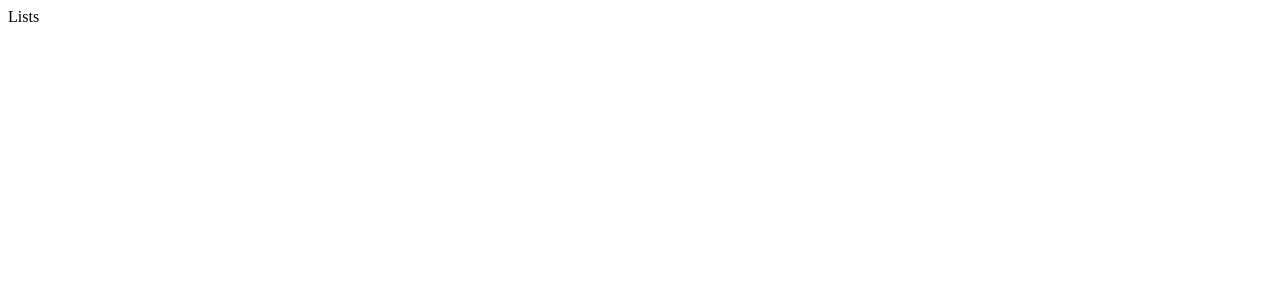
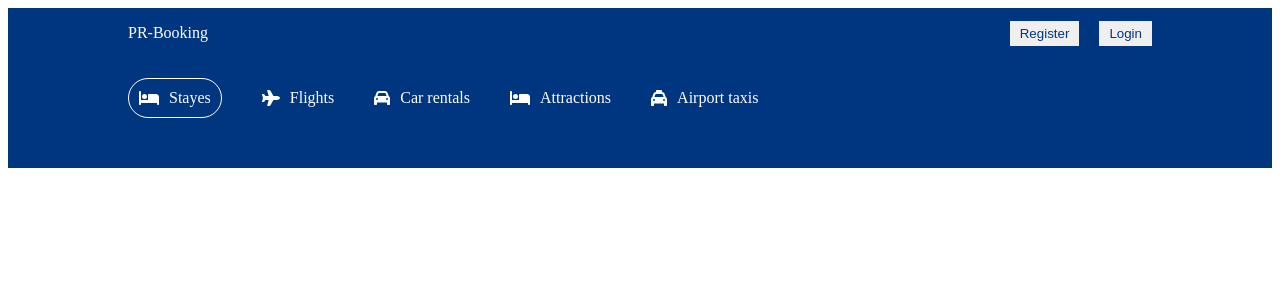
Before and after one commit to praba13/booking, a React (Create React App) app: page /hotels in a window 1280 px wide. Shown: the top 300 px of the page. Built offline with nearby package versions, Linux system fonts and the light colour scheme.

Commit message:
toggle header Search bar if list component

```diff
--- a/src/components/header/Header.css
+++ b/src/components/header/Header.css
@@ -10,6 +10,10 @@
   width: 100%;
   max-width: 1024px;
   margin: 20px 0px 100px 0px;
+}
+
+.headerContainer.listMode {
+  margin: 20px 0px 0px 0px;
 }
 
 .headerList {
--- a/src/components/header/Header.jsx
+++ b/src/components/header/Header.jsx
@@ -15,7 +15,7 @@
 import 'react-date-range/dist/theme/default.css'; // theme css file
 import { format } from 'date-fns';
 
-const Header = () => {
+const Header = ({ type }) => {
   const [openDate, setOpenDate] = useState(false);
   const [date, setDate] = useState([
     { startDate: new Date(), endDate: new Date(), key: 'selection' }
@@ -39,7 +39,11 @@
 
   return (
     <div className='header'>
-      <div className='headerContainer'>
+      <div
+        className={
+          type === 'list' ? 'headerContainer listMode' : 'headerContainer'
+        }
+      >
         <div className='headerList'>
           <div className='headerListItem active'>
             <FontAwesomeIcon icon={faBed} />
@@ -62,10 +66,14 @@
             <span>Airport taxis</span>
           </div>
         </div>
-        <h1 className='headerTitle'>A lifetime of discounts? It's Genius.</h1>
+        {type !== 'list' && (
+          <>
+            <h1 className='headerTitle'>
+              A lifetime of discounts? It's Genius.
+            </h1>
             <p className='headerDesc'>
-          Get rewarded for your travels – unlock instant savings of 10% or more
-          with a free Lamabooking account
+              Get rewarded for your travels – unlock instant savings of 10% or
+              more with a free Lamabooking account
             </p>
             <button className='headerBtn'>Sign in / Register</button>
             <div className='headerSearch'>
@@ -114,7 +122,9 @@
                         >
                           -
                         </button>
-                    <span className='optionCounterNumber'>{options.adult}</span>
+                        <span className='optionCounterNumber'>
+                          {options.adult}
+                        </span>
                         <button
                           className='optionCounterButton'
                           onClick={() => handleOption('adult', 'i')}
@@ -154,7 +164,9 @@
                         >
                           -
                         </button>
-                    <span className='optionCounterNumber'>{options.room}</span>
+                        <span className='optionCounterNumber'>
+                          {options.room}
+                        </span>
                         <button
                           className='optionCounterButton'
                           onClick={() => handleOption('room', 'i')}
@@ -170,6 +182,8 @@
                 <button className='headerBtn'>Search</button>
               </div>
             </div>
+          </>
+        )}
       </div>
     </div>
   );
--- a/src/pages/list/List.jsx
+++ b/src/pages/list/List.jsx
@@ -1,7 +1,14 @@
 import React from 'react';
+import Header from '../../components/header/Header';
+import Navbar from '../../components/navbar/Navbar';
 
 const List = () => {
-  return <div>Lists</div>;
+  return (
+    <div>
+      <Navbar />
+      <Header type='list' />
+    </div>
+  );
 };
 
 export default List;
```
Lines whose indentation alone changed are shown as unchanged.
